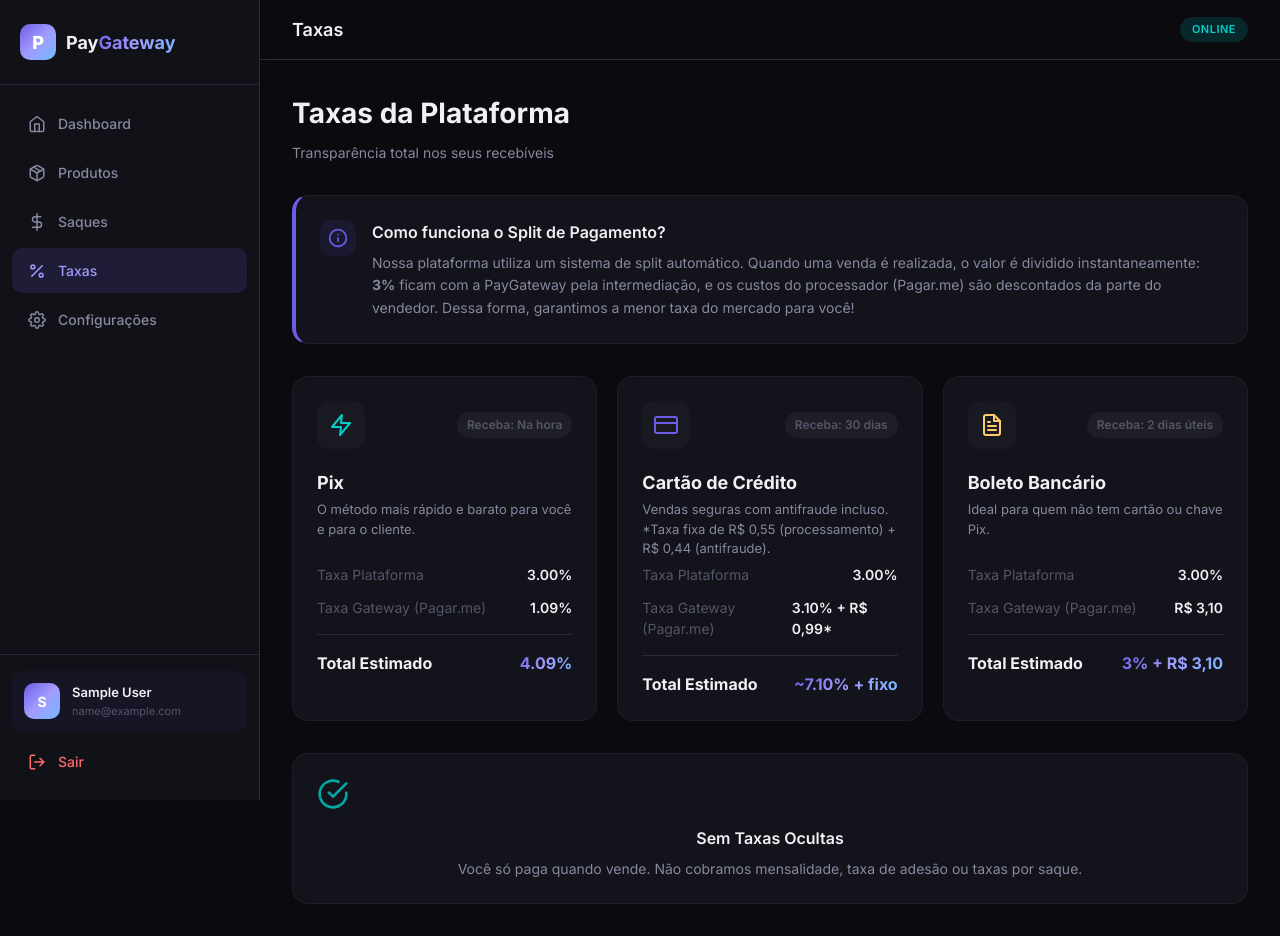
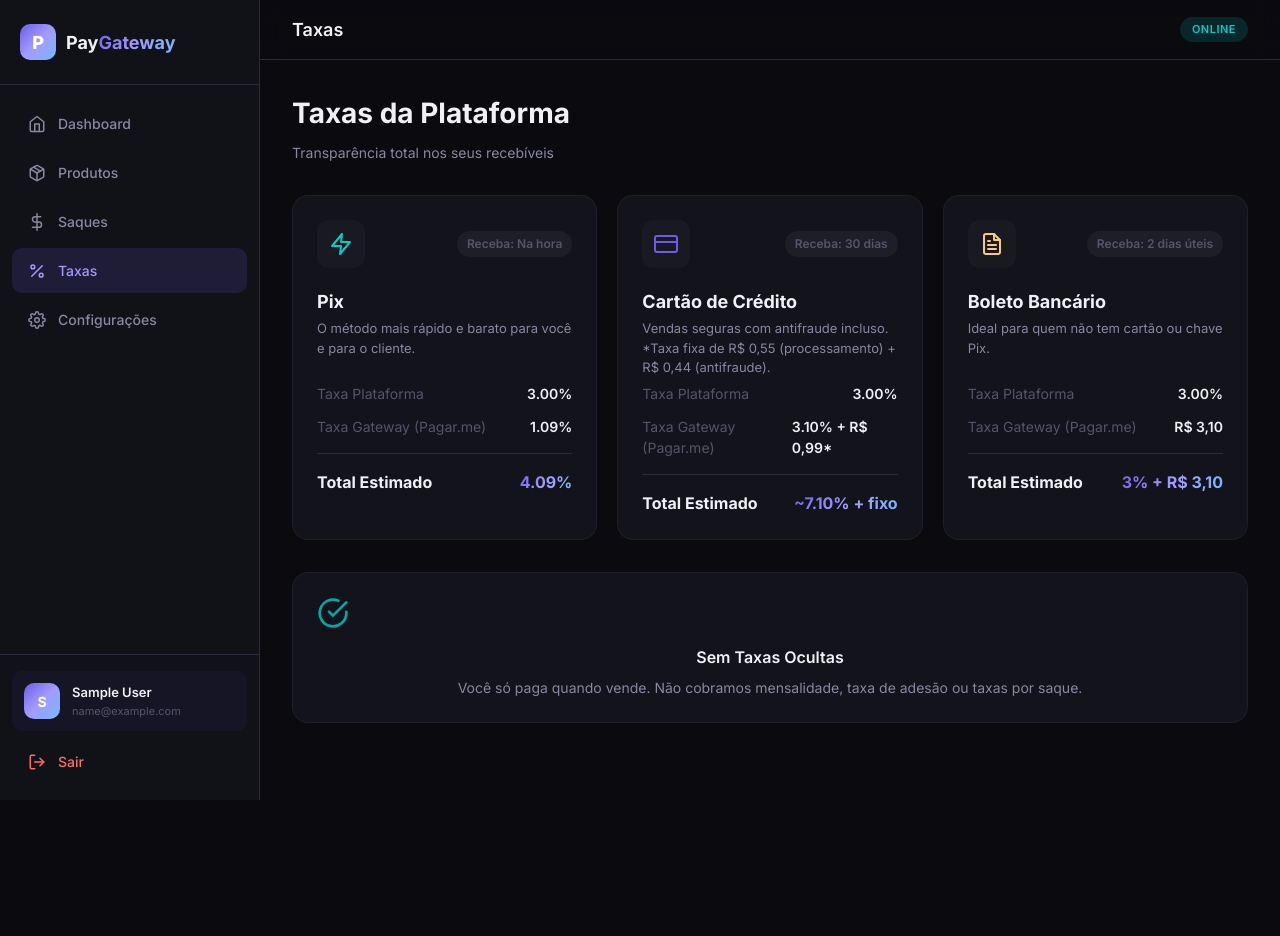
Before and after one commit to contamickey01-lang/gatewayyy, a Next.js app in the folder frontend/: page /dashboard/fees in a window 1280 px wide. After the commit the page ends 800 px from the top, so only its background shows below. Built offline with nearby package versions, Linux system fonts and the light colour scheme; sample sign-in values are in the browser's storage.

Commit message:
Remove Split informational box from fees page

```diff
--- a/frontend/src/app/dashboard/fees/page.tsx
+++ b/frontend/src/app/dashboard/fees/page.tsx
@@ -40,21 +40,6 @@ export default function FeesPage() {
                 <p style={{ color: 'var(--text-secondary)', fontSize: 14 }}>Transparência total nos seus recebíveis</p>
             </div>
 
-            <div className="glass-card" style={{ padding: 24, marginBottom: 32, borderLeft: '4px solid var(--accent-primary)' }}>
-                <div style={{ display: 'flex', gap: 16, alignItems: 'flex-start' }}>
-                    <div style={{ padding: 8, borderRadius: 10, background: 'rgba(108,92,231,0.1)', color: 'var(--accent-primary)' }}>
-                        <FiInfo size={20} />
-                    </div>
-                    <div>
-                        <h3 style={{ fontSize: 16, fontWeight: 600, marginBottom: 8 }}>Como funciona o Split de Pagamento?</h3>
-                        <p style={{ color: 'var(--text-secondary)', fontSize: 14, lineHeight: 1.6 }}>
-                            Nossa plataforma utiliza um sistema de split automático. Quando uma venda é realizada, o valor é dividido
-                            instantaneamente: <strong>3%</strong> ficam com a PayGateway pela intermediação, e os custos do processador
-                            (Pagar.me) são descontados da parte do vendedor. Dessa forma, garantimos a menor taxa do mercado para você!
-                        </p>
-                    </div>
-                </div>
-            </div>
 
             <div style={{ display: 'grid', gridTemplateColumns: 'repeat(auto-fill, minmax(300px, 1fr))', gap: 20, marginBottom: 32 }}>
                 {fees.map((fee, i) => (
```
